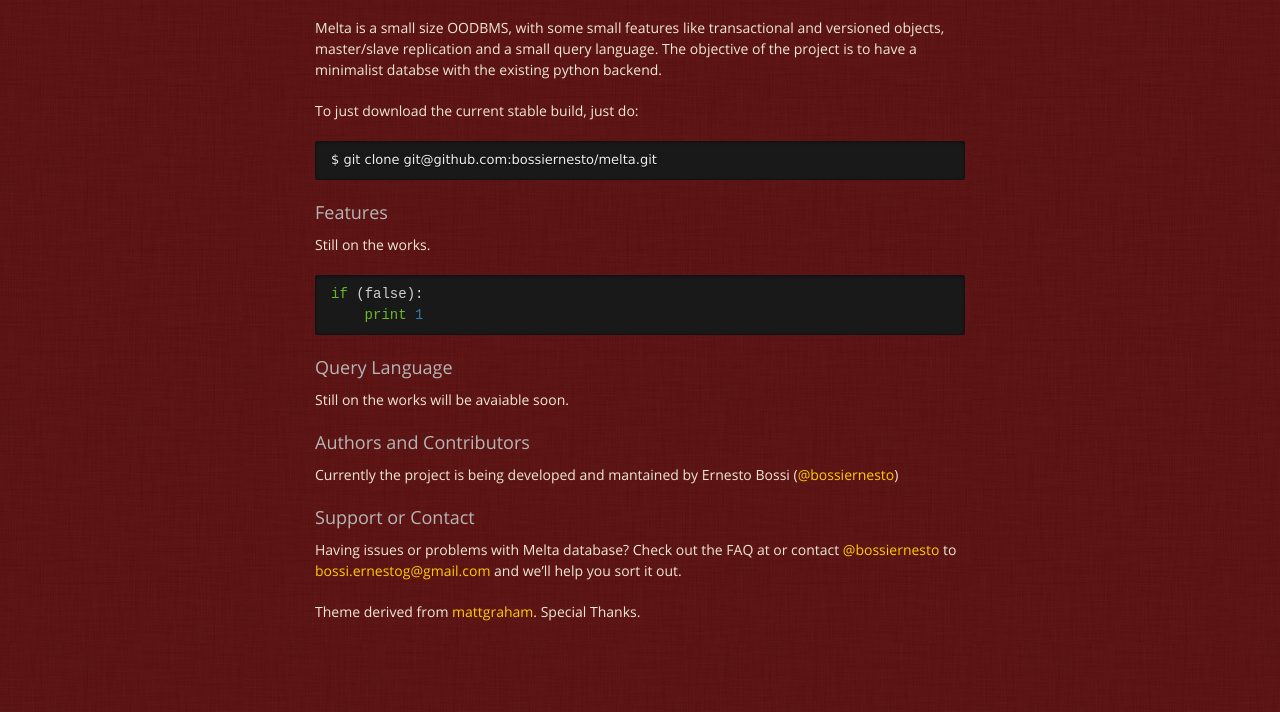
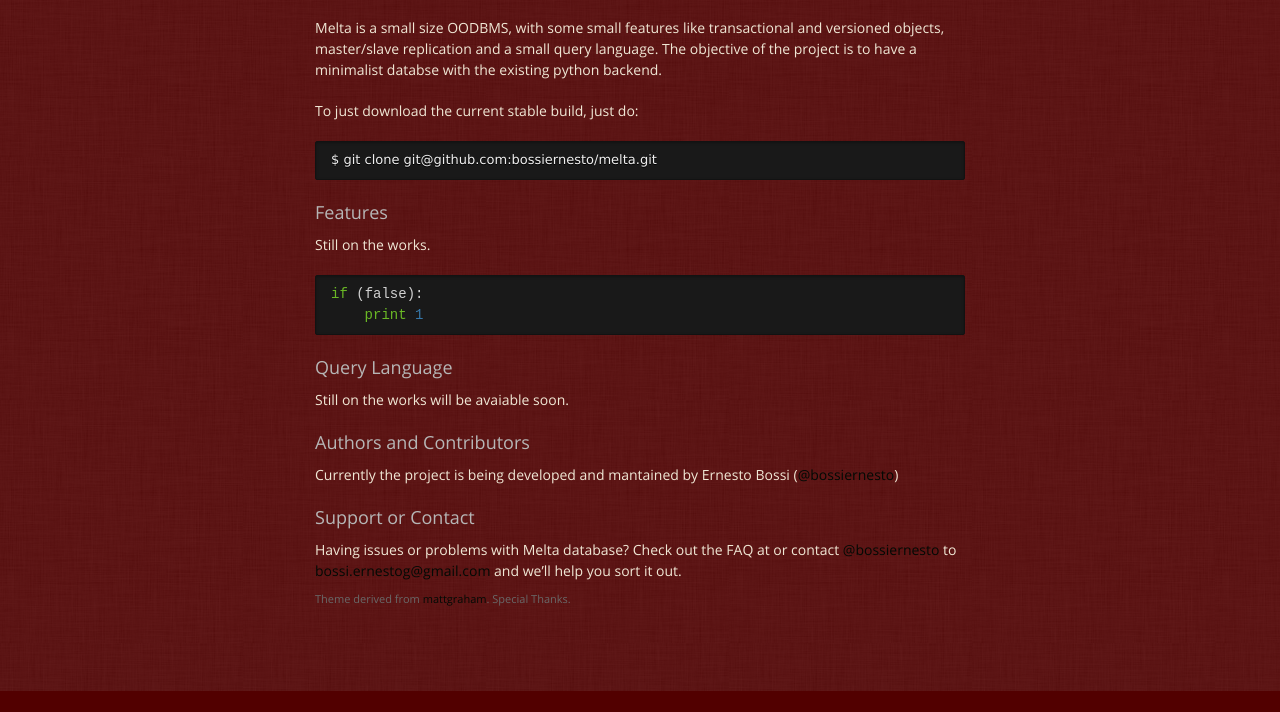
Before and after one commit to bossiernesto/melta-prototype-python, a plain HTML site: page index.html in a window 1280 px wide. Shown: the part 329-1041 px from the top of the page. After the commit the page ends 1020 px from the top, so only its background shows below. Drawn offline with nearby package versions, Linux system fonts and the light colour scheme.

Commit message:
changed css

```diff
--- a/stylesheets/styles.css
+++ b/stylesheets/styles.css
@@ -581,7 +581,7 @@ h3 {
 }
 
 a {
-  color: #ffcc00;
+  color: #020A05;
   font-weight: 400;
   text-decoration: none;
 }
@@ -817,9 +817,6 @@ section #title .credits {
 section #title .credits.left {
   float: left;
 }
-section #title .credits.right {
-  float: right;
-}
 
 @media print, screen and (max-width: 720px) {
   #title .credits {
@@ -850,3 +847,15 @@ section #title .credits.right {
     display: none;
   }
 }
+
+section .credits {
+  font-size: 11px;
+  font-family: 'OpenSansRegular', "Helvetica Neue", Helvetica, Arial, sans-serif;
+  font-weight: normal;
+  color: #696969;
+  margin-top: -10px;
+}
+
+section .credits.left {
+  float: left;
+}
```
